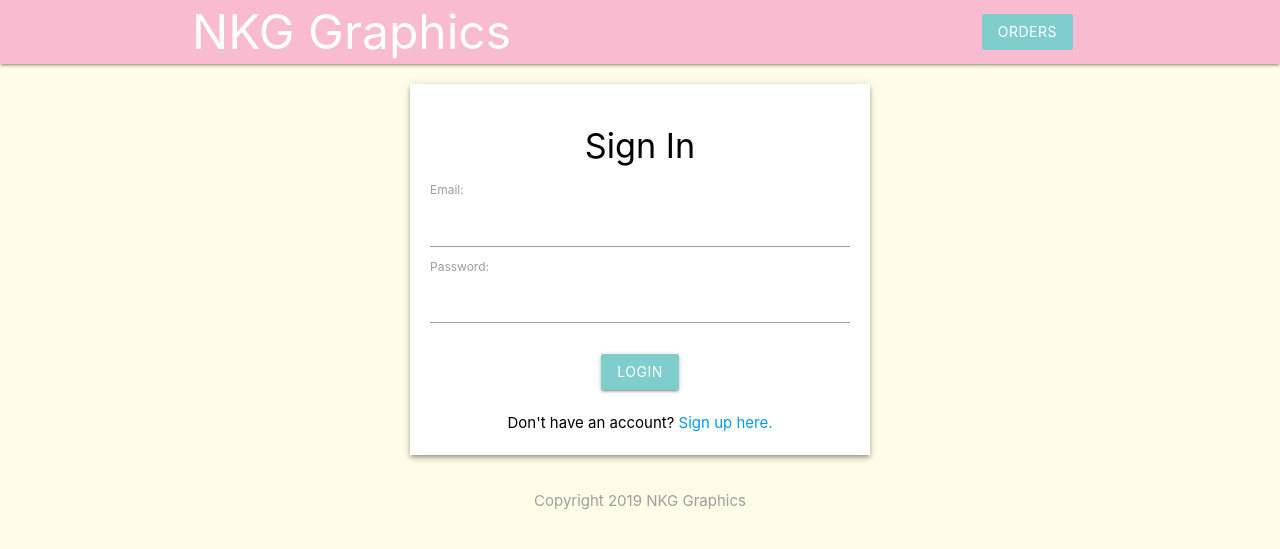
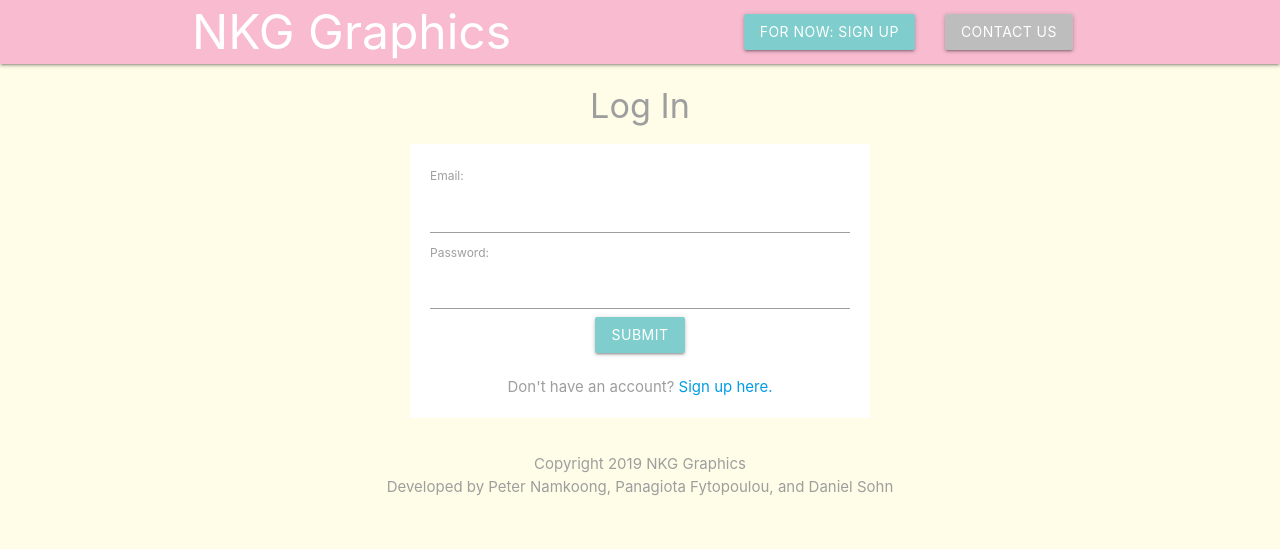
Before and after one commit to DanSohn/F19_Database_Project, a PHP site: page /login.php in a window 1280 px wide. Shown: the top 549 px of the page. Run offline with PHP 8.4, Linux system fonts and the light colour scheme.

Commit message:
Add files via upload

```diff
--- /dev/null
+++ b/general/config/cookies.php
@@ -0,0 +1,5 @@
+<?php
+ if(!isset($_COOKIE['uname'])){
+ 	header("location:login.php");
+ }
+ ?>
--- a/general/details.php
+++ b/general/details.php
@@ -24,6 +24,7 @@
 <html>
 
 <?php  include('templates/header.php');?>
+<?php  include('config/cookies.php');?>
 <div class="container center">
 	<?php if($detail): ?>
 		<h4><?php echo htmlspecialchars($detail['FName']." ".$detail['MName']." ".$detail['LName']);?></h4>
--- a/general/index.php
+++ b/general/index.php
@@ -24,6 +24,7 @@
  <html>
 
 	<?php  include('templates/header.php');?>
+	<?php  include('config/cookies.php');?>
 
 	<h4 class="center grey-text">Users!</h4>
 
@@ -38,7 +39,7 @@
 							<div><?php echo htmlspecialchars($person['LName']) ?></div>
 						</div>
 						<div class="card-action right-align">
-							<a class="brand-text" href="details.php?sin=<?php echo $person['SIN']?>">more info</a>
+							<a class="Pink" href="details.php?sin=<?php echo $person['SIN']?>">more info</a>
 						</div>
 					</div>
 				</div>
--- a/general/login.php
+++ b/general/login.php
@@ -1,51 +1,70 @@
 <?php
+	include('config/db_connect.php');
 
-	include('config/db_connect.php');
-	$email1 = $password1 = '';
+	$email = $password = '';
 
-	$errors1 = array('email' => '', 'password' => '');
+	$errors = array('credentials' => '', 'email' => '', 'password' => '');
 
-	if(isset($_POST['login'])) {
-		$email1 = $_POST['email'];
-		$password1 = $_POST['password'];
+	if(isset($_POST['login'])){
+		$email = $_POST['email'];
+		$password = $_POST['password'];
 
-		if (empty($email1)) {
-			$errors1['email'] = "Please enter your email. <br />";
+		if(empty($email)){
+			$errors['email'] = 'Email cannot be empty. <br />';
 		}
-		if(empty($password1)) {
-			$errors1['password'] = "Please enter your password. <br />";
+		if(empty($password)){
+			$errors['password'] = 'Password cannot be empty. <br />';
 		}
-		header('Location: login.php');
+		if (!array_filter($errors)){
+			$email = mysqli_real_escape_string($conn, $_POST['email']);
+			$password = mysqli_real_escape_string($conn, $_POST['password']);
+
+			$sql = "SELECT * FROM person WHERE Email = '".$email."'";
+			$result = mysqli_query($conn, $sql);
+			if ($details = mysqli_fetch_assoc($result)){
+				if($password == $details['Password']){
+					echo "inside";
+					setcookie("uname", $details['Email'], time()+3600);
+					header("location: index.php");
+				}
+				else{
+					$errors['credentials'] = "Invalid credentials";
+					setcookie("uname", $details['Email'], time()-3600);
+				}
+			}
+		}
 	}
 
  ?>
 
  <!DOCTYPE html>
  <html>
+
  	<?php  include('templates/header.php');?>
+ 	<?php if(isset($_COOKIE['uname'])):?>
+ 		<?php header('location:index.php'); ?>
+	<?php endif; ?>
 
- 	<section class="container black-text">
-
- 		<form class="white lighten-5 z-depth-2" action = "login.php" method = "POST">
- 			<h4 class="center">Sign In</h4>
-
- 			<label>Email:</label>
-			<input type="text" name="email" value = "<?php echo $email1?>">
-			<div class="red-text"><?php echo $errors1['email'];?></div>
+	<section class="container grey-text">
+		<h4 class="center">Log In</h4>
+		<form class="white" action = "login.php" method = "POST">
+			<div class="red-text"><?php echo $errors['credentials']; ?></div>
+			<label>Email:</label>
+			<input type="text" name="email">
+			<div class = "red-text"><?php echo $errors['email'];?></div>
 
 			<label>Password:</label>
 			<input type="password" name="password">
-			<div class="red-text">
-				<?php echo $errors1['password'];?>
-			</div>
-			<br><div class="center">
-				<input type="submit" name="Login" value = "login" class= "btn brand z-depth-1">
+
+			<div class="center">
+				<input type="submit" name = "login" class = "btn brand z-depth-1"></input>
 			</div>
 			<div class="card-action center-align">
 				<br>Don't have an account?<a href="signup.php"> Sign up here.</a>
 			</div>
- 		</form>
- 	</section>
+		</form>
+	</section>
 
  	<?php  include('templates/footer.php');?>
+
  </html>
--- /dev/null
+++ b/general/signout.php
@@ -0,0 +1,4 @@
+<?php
+setcookie("uname", $details['Email'], time()-3600);
+header('location:login.php');
+ ?>
--- a/general/signup.php
+++ b/general/signup.php
@@ -102,7 +102,7 @@
   			$middleName = mysqli_real_escape_string($conn,$_POST['middleName']);
   			$lastName = mysqli_real_escape_string($conn,$_POST['lastName']);
   			$email = mysqli_real_escape_string($conn,$_POST['email']);
-  			$password = password_hash(mysqli_real_escape_string($conn,$_POST['password']), PASSWORD_DEFAULT);
+  			$password = mysqli_real_escape_string($conn,$_POST['password']);
   			$sin = mysqli_real_escape_string($conn,$_POST['sin']);
   			$phone = mysqli_real_escape_string($conn,$_POST['phoneNumber']);
   			$address = mysqli_real_escape_string($conn,$_POST['address']);
@@ -137,7 +137,7 @@
 	<section class="container grey-text">
 		<h4 class="center">Sign up </h4>
     <div class="card-action center-align">
-        <br>Already have an account??<a href="login2.php"> login here.</a>
+        <br>Already have an account?<a href="login.php"> login here.</a>
       </div>
 		<form class="white z-depth-2" action ="signup.php" method="POST">
 
--- a/general/templates/footer.php
+++ b/general/templates/footer.php
@@ -1,5 +1,6 @@
 
  <footer class ="section">
  	<div class="center grey-text">Copyright 2019 NKG Graphics</div>
+ 	<div class="center grey-text">Developed by Peter Namkoong, Panagiota Fytopoulou, and Daniel Sohn</h6>
  </footer>
  </body>
--- a/general/templates/header.php
+++ b/general/templates/header.php
@@ -20,8 +20,16 @@
   	<nav class = "pink lighten-4 z-depth-1">
   		<div class="container">
   			<a href = 'index.php' class = "brand-log brand-text"><font size = "8">NKG Graphics</font></a>
+  			<?php if (isset($_COOKIE['uname'])): ?>
+  				<ul id="nav-mobile" class="right hide-on-small-and-down">
+  					<li><a href ="signout.php" class ="btn grey z-depth-1">logout</a></li>
+  				</ul>
+  			<?php endif; ?>
   			<ul id="nav-mobile" class="right hide-on-small-and-down">
-  				<li><a href ="signup.php" class ="btn brand z-depth-0">Orders</a></li>
+  				<li><a href ="contactus.php" class ="btn grey lighten-1 z-depth-1">Contact Us</a></li>
+  			</ul>
+  			<ul id="nav-mobile" class="right hide-on-small-and-down">
+  				<li><a href ="signup.php" class ="btn brand z-depth-1">FOR NOW: Sign up</a></li>
   			</ul>
   		</div>
   	</nav>
```
Also changed, not shown: general/contactus.php (added, +15 -0 lines).
